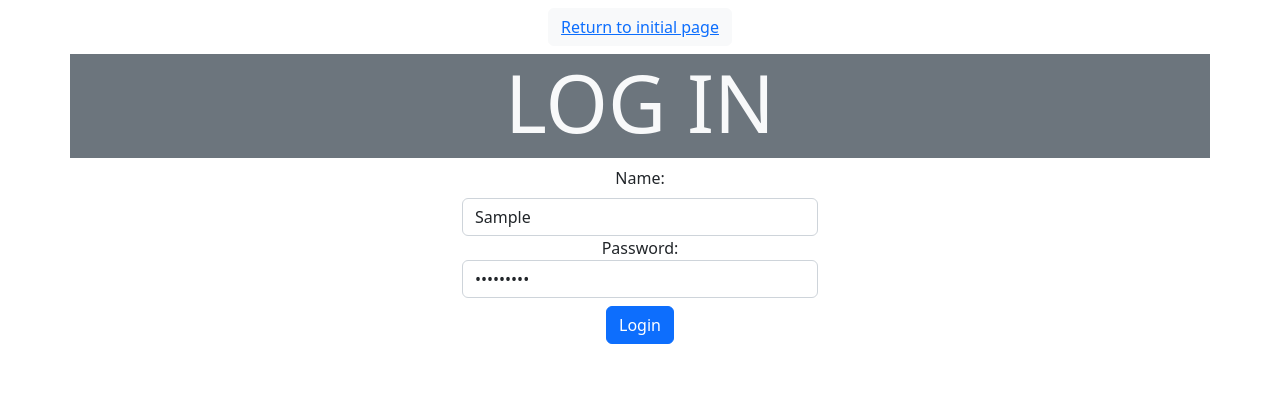
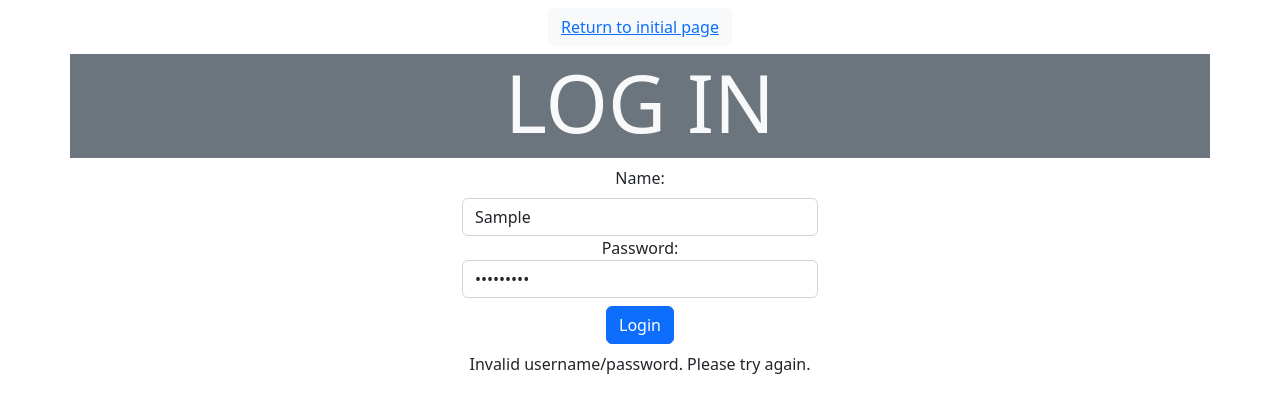
Before and after one commit to JackWarrick/Coopick-app, a React (Create React App) app in the folder client/: page /login in a window 1280 px wide. Both pictures are taken after typing "Sample", "Sample123" into the empty fields and a click on the button "Login". Shown: the top 412 px of the page. Built offline with nearby package versions, Linux system fonts and the light colour scheme; no server answers.

Commit message:
added login errors alerts

```diff
--- a/client/src/pages/login.js
+++ b/client/src/pages/login.js
@@ -9,6 +9,7 @@ import { Form } from "react-bootstrap";
 export default function Login() {
   const [name, setName] = useState("");
   const [password, setPassword] = useState("");
+  const [error, setError] = useState("");
 
   // This may not create the user in the database
 
@@ -26,7 +27,12 @@ export default function Login() {
         window.location.assign("/home");
       })
       .catch(function (error) {
-        console.log(error);
+        if (error.response) {
+          // Show error message
+          setError(error.response.data.error);
+        } else {
+          setError("Invalid username/password. Please try again.");
+        }
       });
   };
 
@@ -72,6 +78,7 @@ export default function Login() {
                   <button type="submit" className="btn btn-primary m-2">
                     Login
                   </button>
+                  {error && <p>{error}</p>}
                 </Form>
               </div>
             </div>
```
